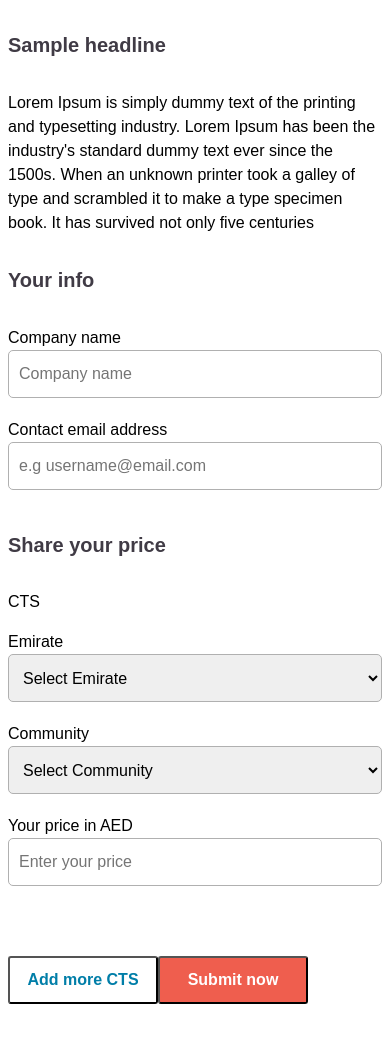
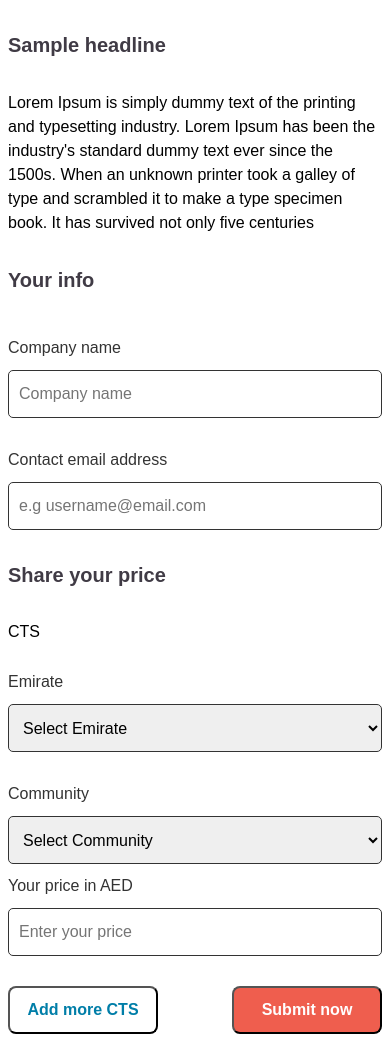
Before and after one commit to markjanry/CTS-Form, a plain HTML site: page index.html in a window 390 px wide. Before the commit the page ends 1014 px from the top, so only its background shows below. Drawn offline with Linux system fonts and the light colour scheme.

Commit message:
Update style.css

```diff
--- a/style.css
+++ b/style.css
@@ -3,42 +3,25 @@
     font-size: 16px;
     line-height: 1.5;
     box-sizing: border-box;
+}
+  .input-wrapper {
+    display: flex;
+    flex-wrap: wrap;
+    gap: 40px;
   }
 
-  h5 {
-    font-size: 20px;
-    color: #403b45;
-    line-height: 24px;
-    font-weight: 600;
-  }
-
-
-  .content {
-    display: flex;
-    flex-wrap: wrap;
-    padding: 28 0;
-  }
-
-  .input-box {
+  .input-group {
     display: flex;
     flex-direction: column;
     margin-right: 65px;
     font-size: 16px;
+    margin-top: 10px;
   }
 
-  .input-box label {
+  .input-group label {
     margin-bottom: 10px;
     color: #333333;
   }
-
-  .input-box input {
-    height: 40px;
-    width: 95%;
-    padding: 0 10px;
-    border-radius: 5px;
-    border: 1px solid #B0B0B0;
-  }
-
 
   input[type="text"],
   input[type="number"],
@@ -49,24 +32,28 @@
     border-radius: 5px;
     margin-right: 30px;
     padding-left: 10px;
-    cursor: pointer;
-    border: 1px solid #B0B0B0;
+    border: 1px solid #333333;
+    outline: none;
   }
 
-
+  input[type="text"]:focus,
+  input[type="number"]:focus,
+  select:focus {
+    /* Focus styles */
+    border-color: #007bff;
+    box-shadow: 0 0 5px #007bff;
+  }
 
   #select-1,
   #select-2 {
     height: 48px;
     width: 353px;
-    border-radius: 3px;
+    border-radius: 5px;
     line-height: 24px;
     margin-top: 10px;
-    border: 1px solid #B0B0B0;
-    cursor: pointer;
+    color: #333333  ;
+    outline: none;
   }
-
-
 
   .Add-CTS-button,
   .Submit-button {
@@ -74,34 +61,61 @@
     padding: 10px;
     height: 48px;
     width: 150px;
-    border-radius: 3px;
+    border-radius: 8px;
     font-weight: 700;
+    display: flex;
     cursor: pointer;
+    justify-content: center;
+    align-items: center;
   }
 
   .Add-CTS-button {
     margin-left: auto;
     color: #007ea8;
-    background-color: #ffffff;
+    background-color: #ffff;
     float: left;
+    display: flex;
+    flex-direction: column;
   }
 
   .Submit-button {
-
-    background-color: #ef5e4e;
-    color: #ffffff;
+    margin-left: 350px;
+    background-color: #EF5E4E;
+    color: #ffff;
+    text-align: center;
   }
 
-
+  h5 {
+    font-size: 20px;
+    color: #403B45;
+    line-height: 24px;
+    font-weight: 600;
+  }
 
   @media screen and (max-width: 767px) {
-    .input-group,
+    .input-wrapper {
+      flex-direction: column;
+      gap: 20px;
+    }
+
+    .input-group {
+      margin-right: 0;
+    }
+
     input[type="text"],
     input[type="number"],
-    select,
-    .form-row {
+    select {
       width: 100%;
       margin-right: 0;
-      margin-bottom: 10px;
+    }
+
+    .Add-CTS-button,
+    .Submit-button {
+      margin-left: 0;
+      margin-top: 20px;
+    }
+
+    .Submit-button {
+      margin-left: auto;
     }
   }
```
